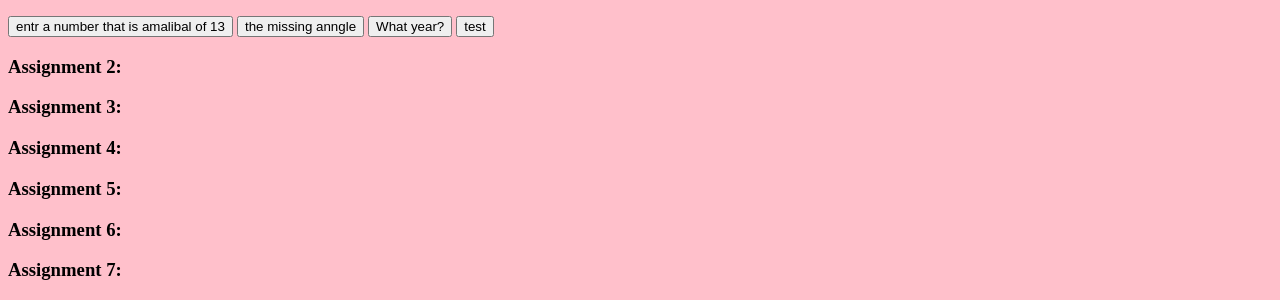
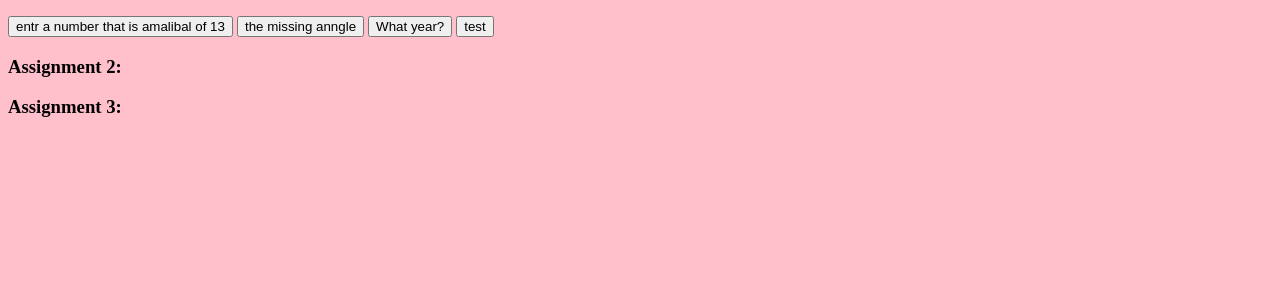
Before and after one commit to ranembahru/test, a plain HTML site: page index.html in a window 1280 px wide. Shown: the part 762-1062 px from the top of the page. After the commit the page ends 899 px from the top, so only its background shows below. Drawn offline with Linux system fonts and the light colour scheme.

Commit message:
25oct
9:52

```diff
--- a/index.html
+++ b/index.html
@@ -35,13 +35,5 @@
 
  <h3>Assignment 3:</h3>
 
- <h3>Assignment 4:</h3>
-
- <h3>Assignment 5:</h3>
-
- <h3>Assignment 6:</h3>
-
- <h3>Assignment 7:</h3>
-
  </body>
 </html>
```
